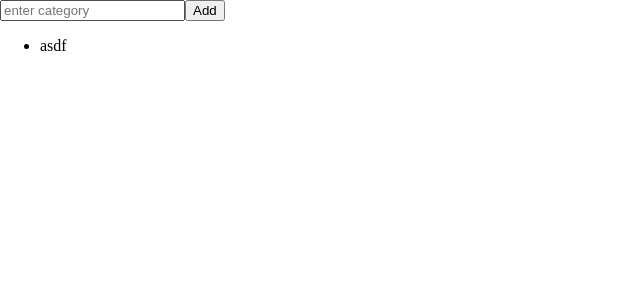
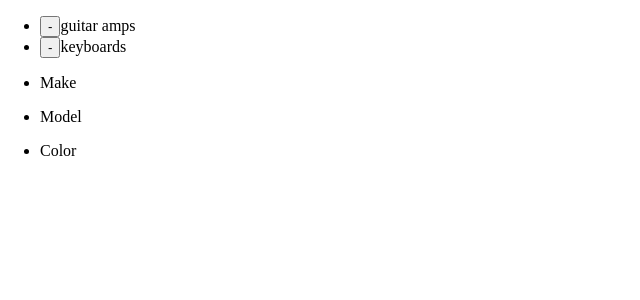
Before and after one commit to lindaeverswick/beesharp, a React app: page /home in a window 1280 px wide. Shown: the top 300 px of the page, without its empty margins (0-640 px from the left). Built offline with nearby package versions, Linux system fonts and the light colour scheme.

Commit message:
getting rid of duplicates and setting up feed

```diff
--- a/src/components/Categories.js
+++ b/src/components/Categories.js
@@ -1,34 +1,90 @@
 import React, { useState, useEffect, useRef } from "react";
-import Feed from "./Feed";
+import Feed from "../containers/Feed";
+import subCategories from "./SubCategories";
+import SubCategories from "./SubCategories";
 
 const Categories = () => {
-  const [category, setCategory] = useState("");
-  const [items, setItems] = useState({
-    pianos: [{}],
-  });
-  const handleChange = (e) => {
-    setCategory(e.target.value);
+  const [instruments, setInstruments] = useState([
+    {
+      category: "guitar amps",
+      make: "Orange",
+      model: "Pro 120",
+      color: "orange",
+      instrumentid: "123",
+      lastcheckout: "lastCheckout",
+      ischeckedout: false,
+      needsrepair: false,
+    },
+    {
+      category: "keyboards",
+      make: "Yamaha",
+      model: "P-125",
+      color: "",
+      instrumentid: "123",
+      lastcheckout: "lastCheckout",
+      ischeckedout: false,
+      needsrepair: false,
+    },
+    {
+      category: "keyboards",
+      make: "Korg",
+      model: "SP-170",
+      color: "",
+      instrumentid: "123",
+      lastcheckout: "lastCheckout",
+      ischeckedout: false,
+      needsrepair: false,
+    },
+    {
+      category: "keyboards",
+      make: "TESTING",
+      model: "SP-170",
+      color: "",
+      instrumentid: "123",
+      lastcheckout: "lastCheckout",
+      ischeckedout: false,
+      needsrepair: false,
+    },
+  ]);
+  const [categories, setCategories] = useState([]);
+
+  const addCategory = (e) => {
+    console.log(e.target.value); // keyboards
+    const array = [];
+    instruments.forEach((obj) => {
+      if (obj.category === e.target.value) {
+        array.push(obj);
+      }
+    });
+    setCategories([...categories, ...array]);
+    console.log(categories);
   };
-  const addCategory = (e) => {
-    setCategory("");
-  };
+
+  // useEffect(() => {
+  //   fetch("/api/instruments/")
+  //     .then((data) => JSON.stringify(data))
+  //     .then((data) => setInstruments(data.payload));
+  // }, []);
+
+  let categoryArray = instruments.map((cat) => cat.category);
+  categoryArray = categoryArray
+    .filter((a, b) => categoryArray.indexOf(a) === b)
+    .map((tag, index) => {
+      return (
+        <li className="category" key={`category${index}`}>
+          <button type="button" value={tag} onClick={addCategory}>
+            -
+          </button>
+          {tag}
+        </li>
+      );
+    });
+
   return (
     <>
-      <input
-        id="category"
-        type="text"
-        placeholder="enter category"
-        value={category}
-        onChange={handleChange}
-        required
-      />
-      <button type="button" onClick={addCategory}>
-        Add
-      </button>
-      <div className="categoryList">
-        <ul>
-          <li>asdf</li>
-        </ul>
+      <ul className="instrumentCategories">{categoryArray}</ul>
+      <div>
+        <SubCategories categories={categories} />
       </div>
     </>
   );
--- /dev/null
+++ b/src/components/FeedBox.js
@@ -0,0 +1,7 @@
+import React, { useState, useEffect, useRef } from "react";
+
+const FeedBox = (props) => {
+  return <h1>FEEDBOX IS HERE</h1>;
+};
+
+export default FeedBox;
--- /dev/null
+++ b/src/components/SubCategories.js
@@ -0,0 +1,88 @@
+import React, { useState, useEffect, useRef } from "react";
+import Feed from "../containers/Feed";
+
+const SubCategories = (props) => {
+  const [items, setItems] = useState([]);
+  const { categories } = props;
+
+  const handleClick = (e) => {
+    console.log(e.target.value);
+    const array = [];
+    categories.forEach((cat) => {
+      if (
+        cat.make === e.target.value ||
+        cat.model === e.target.value ||
+        cat.color === e.target.value
+      ) {
+        array.push(cat);
+      }
+    });
+    setItems([...items, ...array]);
+  };
+
+  useEffect(() => {
+    console.log(items);
+  });
+
+  let makeArray = categories.map((sub) => sub.make);
+  makeArray = makeArray
+    .filter((a, b) => makeArray.indexOf(a) === b)
+    .map((sub, index) => {
+      return (
+        <li className="category" key={`make${index}`}>
+          <button type="button" value={sub} onClick={handleClick}>
+            -
+          </button>
+          {sub}
+        </li>
+      );
+    });
+
+  let modelArray = categories.map((sub) => sub.model);
+  modelArray = modelArray
+    .filter((a, b) => modelArray.indexOf(a) === b)
+    .map((sub, index) => {
+      return (
+        <li className="category" key={`model${index}`}>
+          <button type="button" value={sub} onClick={handleClick}>
+            -
+          </button>
+          {sub}
+        </li>
+      );
+    });
+
+  let colorArray = categories.map((sub) => sub.color);
+  colorArray = colorArray
+    .filter((a, b) => colorArray.indexOf(a) === b)
+    .map((sub, index) => {
+      return (
+        <li className="category" key={`model${index}`}>
+          <button type="button" value={sub} onClick={handleClick}>
+            -
+          </button>
+          {sub}
+        </li>
+      );
+    });
+
+  return (
+    <>
+      <ul className="makeCategories">
+        <li>Make</li>
+        {makeArray}
+      </ul>
+      <ul className="modelCategories">
+        <li>Model</li>
+        {modelArray}
+      </ul>
+      <ul className="colorCategories">
+        <li>Color</li>
+        {colorArray}
+      </ul>
+      <Feed items={items} />
+    </>
+  );
+};
+
+export default SubCategories;
--- /dev/null
+++ b/src/containers/Feed.js
@@ -0,0 +1,17 @@
+import React, { useState, useEffect, useRef } from "react";
+import FeedBox from "../components/FeedBox";
+
+const Feed = (props) => {
+  const { items } = props;
+  const itemArray = items.map((item, index) => {
+    return (
+      <div className="feedBox" key={`item${index}`}>
+        {item.color} {item.make} {item.model}
+      </div>
+    );
+  });
+
+  return <>{itemArray}</>;
+};
+
+export default Feed;
```
Also changed, not shown: src/components/ExtendedCategories.js (deleted), src/components/Feed.js (deleted).
